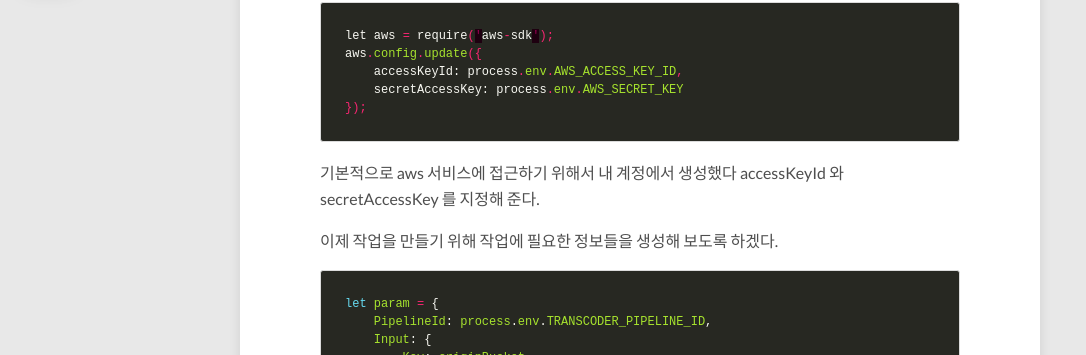
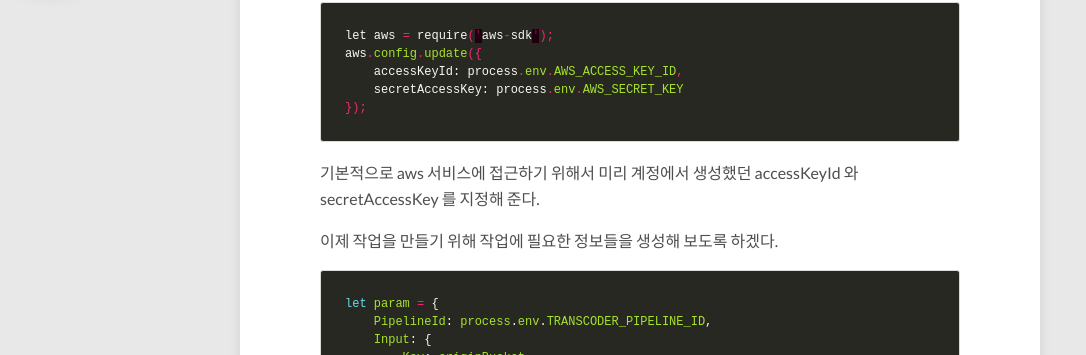
Before and after one commit to doohwan-yoo/doohwan-yoo.github.io, a Jekyll site: the page built from _posts/2017-07-09-aws-transcoder.md, in a window 1280 px wide and 900 px high, scrolled down 3191 px. Shown: the part 97-452 px from the top of the window, without its empty margins (0-1086 px from the left). Built offline with Jekyll 4.4.1, drawn with Linux system fonts in a browser that asks for light colours; nearby versions of some CDN libraries; comment, search, counter and statistics services are not loaded.

Commit message:
오타 수정

````diff
--- a/_posts/2017-07-09-aws-transcoder.md
+++ b/_posts/2017-07-09-aws-transcoder.md
@@ -64,7 +64,7 @@ aws.config.update({
 });
 ```
 
-기본적으로 aws 서비스에 접근하기 위해서 내 계정에서 생성했다 accessKeyId 와 secretAccessKey 를 지정해 준다.
+기본적으로 aws 서비스에 접근하기 위해서 미리 계정에서 생성했던 accessKeyId 와 secretAccessKey 를 지정해 준다.
 
 이제 작업을 만들기 위해 작업에 필요한 정보들을 생성해 보도록 하겠다.
 
````
